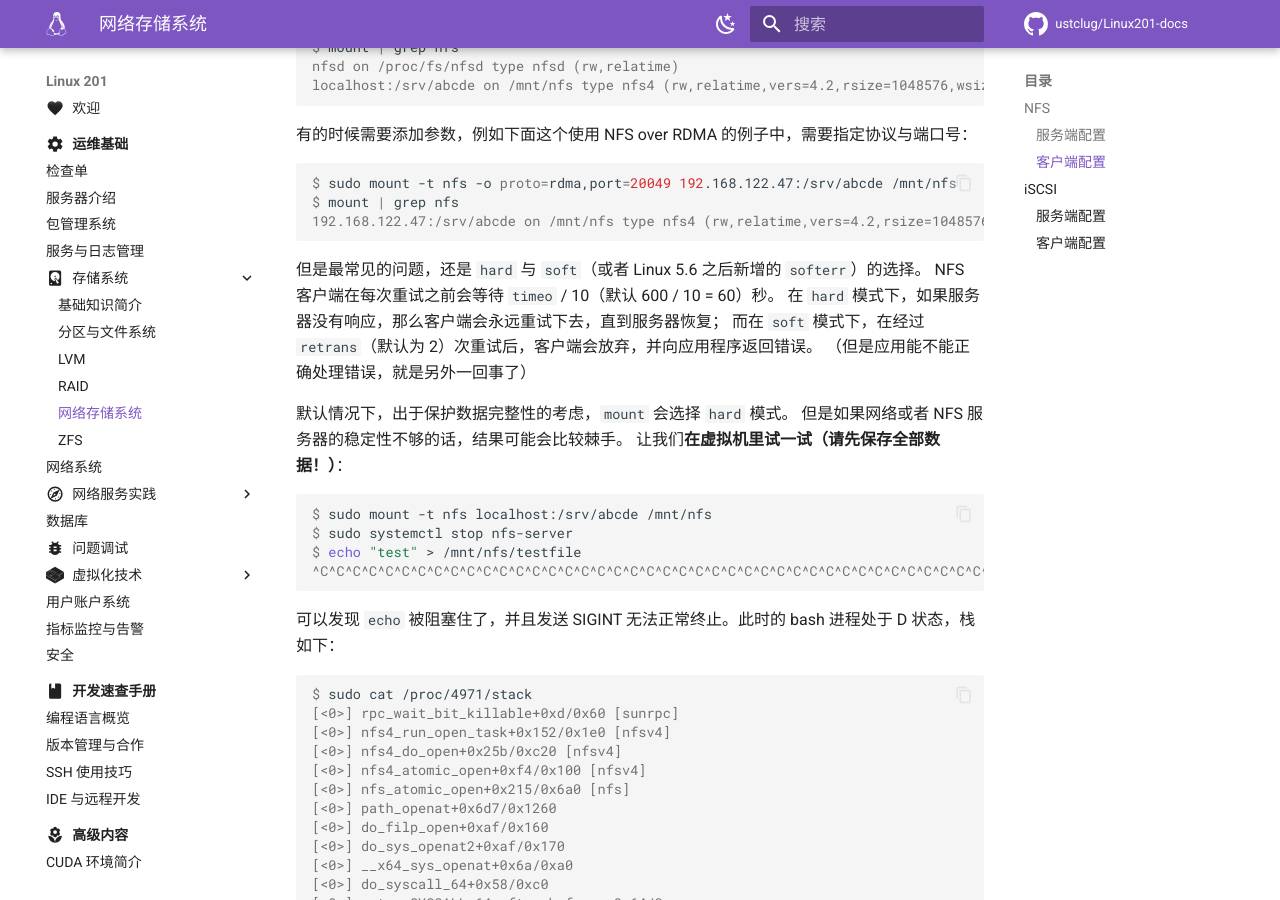
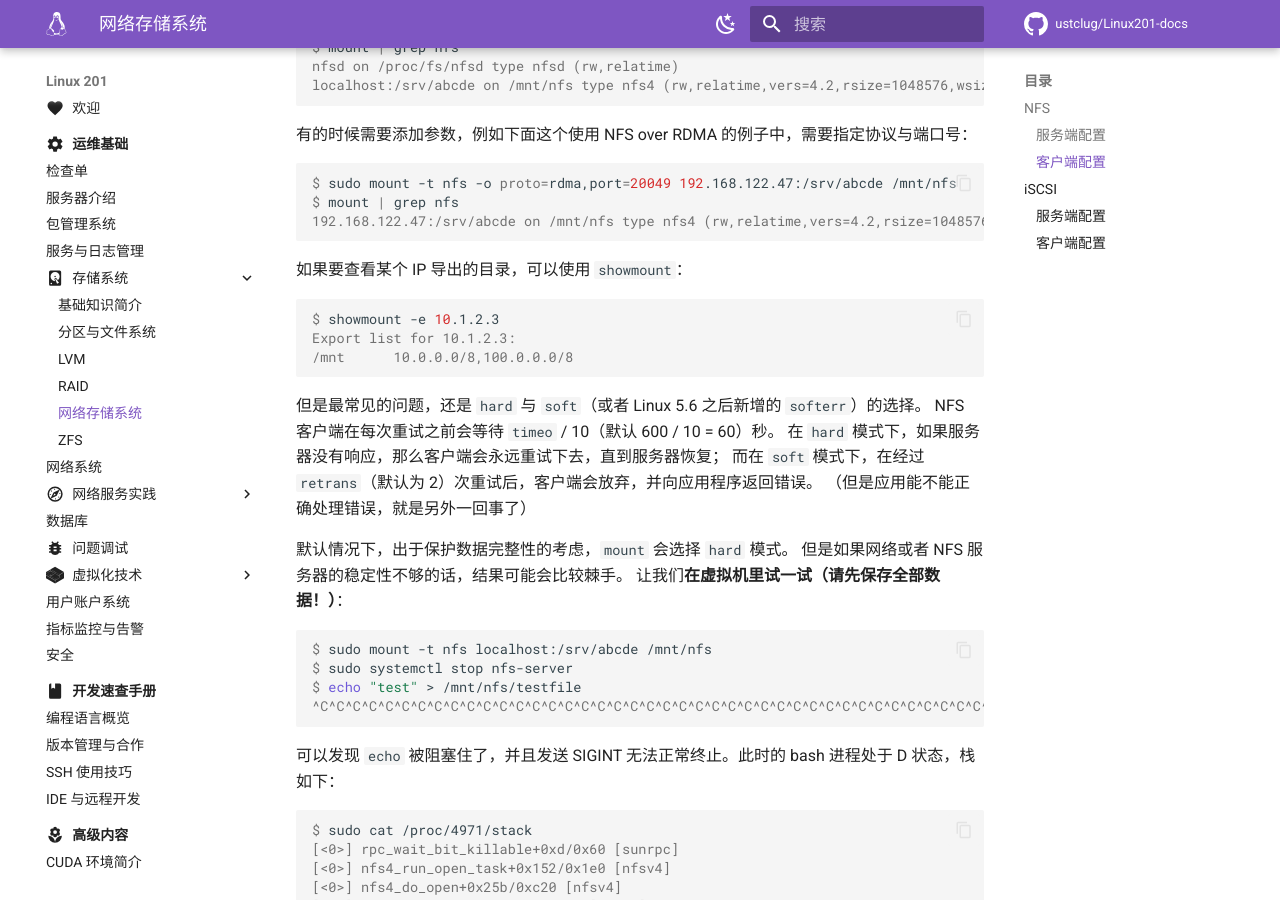
Before and after one commit to ustclug/Linux201-docs, an MkDocs documentation site: the page built from docs/ops/storage/network.md, in a window 1280 px wide and 900 px high, scrolled down 2815 px. Built offline with MkDocs 1.6.1 and Material for MkDocs 9.7.7, drawn with Linux system fonts in a browser that asks for light colours; comment, search, counter and statistics services are not loaded.

Commit message:
ops/storage: add showmount

````diff
--- a/docs/ops/storage/network.md
+++ b/docs/ops/storage/network.md
@@ -249,6 +249,14 @@ localhost:/srv/abcde on /mnt/nfs type nfs4 (rw,relatime,vers=4.2,rsize=1048576,w
 $ sudo mount -t nfs -o proto=rdma,port=20049 192.168.122.47:/srv/abcde /mnt/nfs
 $ mount | grep nfs
 192.168.122.47:/srv/abcde on /mnt/nfs type nfs4 (rw,relatime,vers=4.2,rsize=1048576,wsize=1048576,namlen=255,hard,proto=rdma,port=20049,timeo=600,retrans=2,sec=sys,clientaddr=192.168.122.47,local_lock=none,addr=192.168.122.47)
+```
+
+如果要查看某个 IP 导出的目录，可以使用 `showmount`：
+
+```console
+$ showmount -e 10.1.2.3
+Export list for 10.1.2.3:
+/mnt      10.0.0.0/8,100.0.0.0/8
 ```
 
 但是最常见的问题，还是 `hard` 与 `soft`（或者 Linux 5.6 之后新增的 `softerr`）的选择。
````
